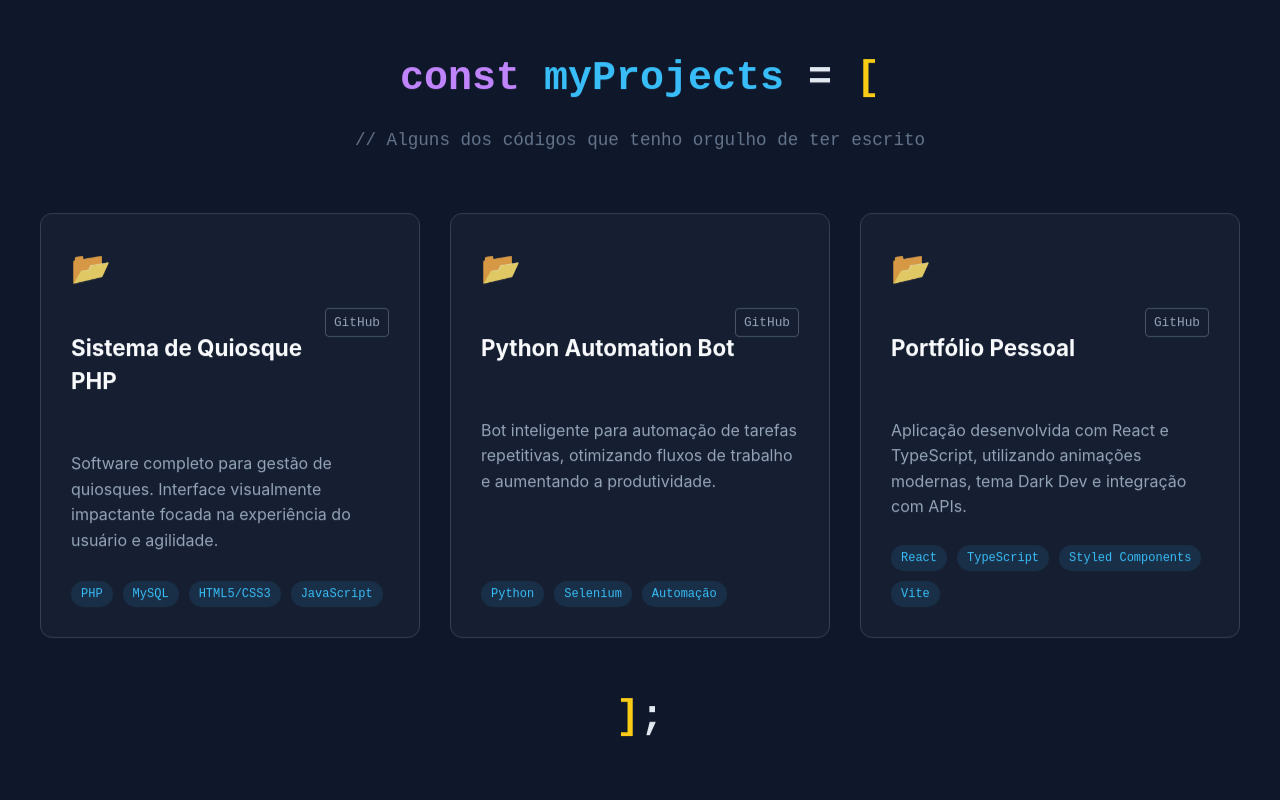
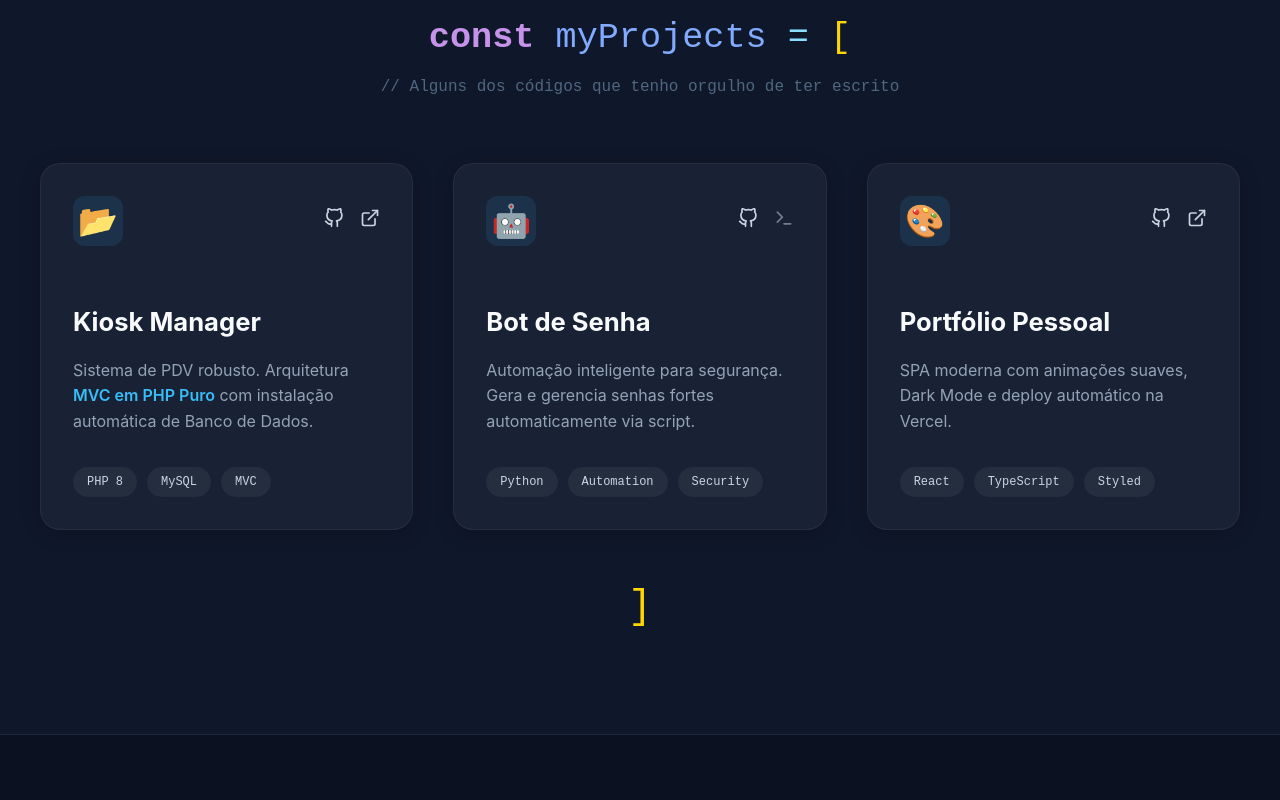
Before and after one commit to Bueno19/Portifolio-FB, a React (Vite) app: page / in a window 1280 px wide. Shown: the part 2160-2960 px from the top of the page. Built offline with nearby package versions, Linux system fonts and the light colour scheme.

Commit message:
Novo design dos cards de projetos

```diff
--- a/src/sections/Projects.tsx
+++ b/src/sections/Projects.tsx
@@ -1,89 +1,273 @@
 import React from 'react';
 import styled from 'styled-components';
 
-interface Project { title: string; description: string; techs: string[]; link: string; github: string; }
-
-const projectsData: Project[] = [
-    {
-        title: "Sistema de Quiosque PHP",
-        description: "Software completo para gestão de quiosques. Interface visualmente impactante focada na experiência do usuário e agilidade.",
-        techs: ["PHP", "MySQL", "HTML5/CSS3", "JavaScript"],
-        link: "#",
-        github: "https://github.com/Bueno19"
-    },
-    {
-        title: "Python Automation Bot",
-        description: "Bot inteligente para automação de tarefas repetitivas, otimizando fluxos de trabalho e aumentando a produtividade.",
-        techs: ["Python", "Selenium", "Automação"],
-        link: "#",
-        github: "https://github.com/Bueno19"
-    },
-    {
-        title: "Portfólio Pessoal",
-        description: "Aplicação desenvolvida com React e TypeScript, utilizando animações modernas, tema Dark Dev e integração com APIs.",
-        techs: ["React", "TypeScript", "Styled Components", "Vite"],
-        link: "#",
-        github: "https://github.com/Bueno19"
-    }
-];
-
 export const Projects: React.FC = () => {
     return (
-        // ID OBRIGATÓRIO PARA NAVEGAÇÃO
-        <SectionContainer id="projects">
-            <Container>
-                <HeaderContent>
-                    <SectionTitle>
-                        <span className="purple">const</span> <span className="blue">myProjects</span> = <span className="yellow">[</span>
-                    </SectionTitle>
-                    <SubTitle>// Alguns dos códigos que tenho orgulho de ter escrito</SubTitle>
-                </HeaderContent>
-                <Grid>
-                    {projectsData.map((project, index) => (
-                        <ProjectCard key={index}>
-                            <FolderIcon>📂</FolderIcon>
-                            <CardHeader>
-                                <ProjectTitle>{project.title}</ProjectTitle>
-                                <IconLink href={project.github} target="_blank">GitHub</IconLink>
-                            </CardHeader>
-                            <Description>{project.description}</Description>
-                            <TechStack>
-                                {project.techs.map(tech => <Tag key={tech}>{tech}</Tag>)}
-                            </TechStack>
-                        </ProjectCard>
-                    ))}
-                </Grid>
-                <SectionClosing><span className="yellow">]</span>;</SectionClosing>
-            </Container>
-        </SectionContainer>
+        <Container>
+            {/* CABEÇALHO (Mantido o estilo Array que você gostou) */}
+            <CodeHeader>
+                <div className="line-code">
+                    <span className="keyword">const</span>
+                    <span className="var-name"> myProjects</span>
+                    <span className="operator"> = </span>
+                    <span className="bracket"> [</span>
+                </div>
+                <div className="comment">// Alguns dos códigos que tenho orgulho de ter escrito</div>
+            </CodeHeader>
+
+            <ProjectsGrid>
+
+                {/* --- CARD 1: KIOSK MANAGER --- */}
+                <ProjectCard>
+                    <CardTop>
+                        <IconBox>
+                            📂
+                        </IconBox>
+                        <Links>
+                            <a href="https://github.com/Bueno19/Quiosque-php" target="_blank" rel="noopener noreferrer">
+                                <svg xmlns="http://www.w3.org/2000/svg" width="20" height="20" viewBox="0 0 24 24" fill="none" stroke="currentColor" strokeWidth="2" strokeLinecap="round" strokeLinejoin="round"><path d="M9 19c-5 1.5-5-2.5-7-3m14 6v-3.87a3.37 3.37 0 0 0-.94-2.61c3.14-.35 6.44-1.54 6.44-7A5.44 5.44 0 0 0 20 4.77 5.07 5.07 0 0 0 19.91 1S18.73.65 16 2.48a13.38 13.38 0 0 0-7 0C6.27.65 5.09 1 5.09 1A5.07 5.07 0 0 0 5 4.77a5.44 5.44 0 0 0-1.5 3.78c0 5.42 3.3 6.61 6.44 7A3.37 3.37 0 0 0 9 18.13V22"></path></svg>
+                            </a>
+                            <a href="https://github.com/Bueno19/Quiosque-php#readme" target="_blank" rel="noopener noreferrer">
+                                <svg xmlns="http://www.w3.org/2000/svg" width="20" height="20" viewBox="0 0 24 24" fill="none" stroke="currentColor" strokeWidth="2" strokeLinecap="round" strokeLinejoin="round"><path d="M18 13v6a2 2 0 0 1-2 2H5a2 2 0 0 1-2-2V8a2 2 0 0 1 2-2h6"></path><polyline points="15 3 21 3 21 9"></polyline><line x1="10" y1="14" x2="21" y2="3"></line></svg>
+                            </a>
+                        </Links>
+                    </CardTop>
+
+                    <CardContent>
+                        <h3>Kiosk Manager</h3>
+                        <p>
+                            Sistema de PDV robusto. Arquitetura <strong>MVC em PHP Puro</strong> com instalação automática de Banco de Dados.
+                        </p>
+                    </CardContent>
+
+                    <TechTags>
+                        <span>PHP 8</span>
+                        <span>MySQL</span>
+                        <span>MVC</span>
+                    </TechTags>
+                </ProjectCard>
+
+                {/* --- CARD 2: BOT DE SENHA --- */}
+                <ProjectCard>
+                    <CardTop>
+                        <IconBox>
+                            🤖
+                        </IconBox>
+                        <Links>
+                            <a href="https://github.com/Bueno19/Botsenha" target="_blank" rel="noopener noreferrer">
+                                <svg xmlns="http://www.w3.org/2000/svg" width="20" height="20" viewBox="0 0 24 24" fill="none" stroke="currentColor" strokeWidth="2" strokeLinecap="round" strokeLinejoin="round"><path d="M9 19c-5 1.5-5-2.5-7-3m14 6v-3.87a3.37 3.37 0 0 0-.94-2.61c3.14-.35 6.44-1.54 6.44-7A5.44 5.44 0 0 0 20 4.77 5.07 5.07 0 0 0 19.91 1S18.73.65 16 2.48a13.38 13.38 0 0 0-7 0C6.27.65 5.09 1 5.09 1A5.07 5.07 0 0 0 5 4.77a5.44 5.44 0 0 0-1.5 3.78c0 5.42 3.3 6.61 6.44 7A3.37 3.37 0 0 0 9 18.13V22"></path></svg>
+                            </a>
+                            <span className="disabled" title="Executar via Terminal">
+                                <svg xmlns="http://www.w3.org/2000/svg" width="20" height="20" viewBox="0 0 24 24" fill="none" stroke="currentColor" strokeWidth="2" strokeLinecap="round" strokeLinejoin="round"><polyline points="4 17 10 11 4 5"></polyline><line x1="12" y1="19" x2="20" y2="19"></line></svg>
+                            </span>
+                        </Links>
+                    </CardTop>
+
+                    <CardContent>
+                        <h3>Bot de Senha</h3>
+                        <p>
+                            Automação inteligente para segurança. Gera e gerencia senhas fortes automaticamente via script.
+                        </p>
+                    </CardContent>
+
+                    <TechTags>
+                        <span className="python">Python</span>
+                        <span>Automation</span>
+                        <span>Security</span>
+                    </TechTags>
+                </ProjectCard>
+
+                {/* --- CARD 3: PORTFÓLIO --- */}
+                <ProjectCard>
+                    <CardTop>
+                        <IconBox>
+                            🎨
+                        </IconBox>
+                        <Links>
+                            <a href="https://github.com/Bueno19/Portifolio-FB" target="_blank" rel="noopener noreferrer">
+                                <svg xmlns="http://www.w3.org/2000/svg" width="20" height="20" viewBox="0 0 24 24" fill="none" stroke="currentColor" strokeWidth="2" strokeLinecap="round" strokeLinejoin="round"><path d="M9 19c-5 1.5-5-2.5-7-3m14 6v-3.87a3.37 3.37 0 0 0-.94-2.61c3.14-.35 6.44-1.54 6.44-7A5.44 5.44 0 0 0 20 4.77 5.07 5.07 0 0 0 19.91 1S18.73.65 16 2.48a13.38 13.38 0 0 0-7 0C6.27.65 5.09 1 5.09 1A5.07 5.07 0 0 0 5 4.77a5.44 5.44 0 0 0-1.5 3.78c0 5.42 3.3 6.61 6.44 7A3.37 3.37 0 0 0 9 18.13V22"></path></svg>
+                            </a>
+                            <a href="https://portifolio-fb.vercel.app" target="_blank" rel="noopener noreferrer">
+                                <svg xmlns="http://www.w3.org/2000/svg" width="20" height="20" viewBox="0 0 24 24" fill="none" stroke="currentColor" strokeWidth="2" strokeLinecap="round" strokeLinejoin="round"><path d="M18 13v6a2 2 0 0 1-2 2H5a2 2 0 0 1-2-2V8a2 2 0 0 1 2-2h6"></path><polyline points="15 3 21 3 21 9"></polyline><line x1="10" y1="14" x2="21" y2="3"></line></svg>
+                            </a>
+                        </Links>
+                    </CardTop>
+
+                    <CardContent>
+                        <h3>Portfólio Pessoal</h3>
+                        <p>
+                            SPA moderna com animações suaves, Dark Mode e deploy automático na Vercel.
+                        </p>
+                    </CardContent>
+
+                    <TechTags>
+                        <span>React</span>
+                        <span>TypeScript</span>
+                        <span>Styled</span>
+                    </TechTags>
+                </ProjectCard>
+
+            </ProjectsGrid>
+
+            <CodeFooter>
+                <span className="bracket">]</span>
+            </CodeFooter>
+        </Container>
     );
 };
 
-// --- Estilos ---
-const SectionContainer = styled.section` width: 100%; padding: 100px 20px; background-color: #0f172a; display: flex; justify-content: center; `;
-const Container = styled.div` width: 100%; max-width: 1200px; `;
-const HeaderContent = styled.div` margin-bottom: 60px; text-align: center; `;
-const SectionTitle = styled.h2`
-    font-size: 2.5rem; color: #e2e8f0; margin-bottom: 10px; font-family: 'Fira Code', monospace;
-    .purple { color: #c084fc; } .blue { color: #38bdf8; } .yellow { color: #facc15; }
-    @media (max-width: 768px) { font-size: 1.8rem; }
+// --- ESTILOS NOVOS ---
+
+const Container = styled.div`
+    padding: 6rem 2rem;
+    max-width: 1200px;
+    width: 100%;
+    margin: 0 auto;
 `;
-const SubTitle = styled.p` color: #64748b; font-size: 1.1rem; font-family: 'Fira Code', monospace; `;
-const SectionClosing = styled.h2` font-size: 2.5rem; color: #e2e8f0; margin-top: 50px; text-align: center; font-family: 'Fira Code', monospace; .yellow { color: #facc15; } `;
-const Grid = styled.div` display: grid; grid-template-columns: repeat(auto-fit, minmax(350px, 1fr)); gap: 30px; `;
+
+const CodeHeader = styled.div`
+    display: flex;
+    flex-direction: column;
+    align-items: center;
+    justify-content: center;
+    font-family: 'Fira Code', monospace;
+    font-size: 2.2rem;
+    margin-bottom: 4rem;
+    text-align: center;
+
+    @media (max-width: 768px) { font-size: 1.4rem; }
+
+    .line-code { margin-bottom: 10px; }
+    .keyword { color: #c792ea; font-weight: bold; }
+    .var-name { color: #82aaff; }
+    .operator { color: #89ddff; }
+    .bracket { color: #ffd700; }
+    .comment {
+        color: #607b96; font-size: 1rem;
+        font-family: 'Fira Code', monospace; opacity: 0.8;
+    }
+`;
+
+const CodeFooter = styled.div`
+    display: flex; justify-content: center;
+    font-family: 'Fira Code', monospace; font-size: 2.5rem;
+    margin-top: 3rem; .bracket { color: #ffd700; }
+`;
+
+const ProjectsGrid = styled.div`
+    display: grid;
+    grid-template-columns: repeat(auto-fit, minmax(320px, 1fr));
+    gap: 2.5rem; /* Mais espaço entre os cards */
+`;
+
 const ProjectCard = styled.div`
-    background: rgba(30, 41, 59, 0.5); border: 1px solid #334155; border-radius: 12px; padding: 30px;
-    transition: all 0.3s ease; display: flex; flex-direction: column; justify-content: space-between; min-height: 280px;
-    &:hover { transform: translateY(-10px); border-color: #38bdf8; background: rgba(30, 41, 59, 0.8); box-shadow: 0 10px 30px -10px rgba(0, 0, 0, 0.5); }
+    /* Efeito Glassmorphism Leve */
+    background: rgba(30, 41, 59, 0.7);
+    backdrop-filter: blur(10px);
+
+    padding: 2rem;
+    border-radius: 20px;
+    border: 1px solid rgba(255, 255, 255, 0.05);
+    display: flex;
+    flex-direction: column;
+    transition: all 0.4s ease;
+
+    /* Sombra suave */
+    box-shadow: 0 4px 20px rgba(0,0,0,0.2);
+
+    &:hover {
+        transform: translateY(-10px);
+        border-color: #38bdf8;
+        background: rgba(30, 41, 59, 0.9);
+        box-shadow: 0 0 30px rgba(56, 189, 248, 0.15); /* Brilho neon ao redor */
+    }
 `;
-const FolderIcon = styled.div` font-size: 2rem; margin-bottom: 1rem; `;
-const CardHeader = styled.div` display: flex; justify-content: space-between; align-items: flex-start; margin-bottom: 15px; `;
-const ProjectTitle = styled.h3` font-size: 1.4rem; color: #f8fafc; font-weight: 700; `;
-const IconLink = styled.a`
-    font-family: 'Fira Code', monospace; font-size: 0.8rem; color: #94a3b8; text-decoration: none;
-    border: 1px solid #475569; padding: 4px 8px; border-radius: 4px; transition: 0.3s;
-    &:hover { color: #38bdf8; border-color: #38bdf8; background: rgba(56, 189, 248, 0.1); }
+
+const CardTop = styled.div`
+    display: flex;
+    justify-content: space-between;
+    align-items: center;
+    margin-bottom: 2rem;
 `;
-const Description = styled.p` color: #94a3b8; font-size: 1rem; line-height: 1.6; margin-bottom: 25px; flex-grow: 1; `;
-const TechStack = styled.div` display: flex; flex-wrap: wrap; gap: 10px; margin-top: auto; `;
-const Tag = styled.span` font-family: 'Fira Code', monospace; font-size: 0.75rem; color: #38bdf8; background: rgba(56, 189, 248, 0.1); padding: 4px 10px; border-radius: 20px; `;
+
+const IconBox = styled.div`
+    font-size: 2rem;
+    width: 50px;
+    height: 50px;
+    display: flex;
+    align-items: center;
+    justify-content: center;
+    background: rgba(56, 189, 248, 0.1);
+    border-radius: 12px;
+    color: #38bdf8;
+    transition: 0.3s;
+
+    ${ProjectCard}:hover & {
+        background: #38bdf8;
+        color: #0f172a;
+        transform: rotate(-10deg);
+    }
+`;
+
+const Links = styled.div`
+    display: flex; gap: 1rem;
+
+    a, .disabled {
+        color: #cbd5e1;
+        transition: all 0.3s;
+        cursor: pointer;
+
+        &:hover {
+            color: #38bdf8;
+            transform: scale(1.2);
+        }
+    }
+    .disabled { opacity: 0.5; cursor: not-allowed; }
+`;
+
+const CardContent = styled.div`
+    flex-grow: 1; /* Empurra as tags para baixo */
+
+    h3 {
+        color: #f8fafc;
+        font-size: 1.6rem;
+        margin-bottom: 1rem;
+        font-family: 'Inter', sans-serif;
+        font-weight: 700;
+        transition: color 0.3s;
+
+        ${ProjectCard}:hover & { color: #38bdf8; }
+    }
+
+    p {
+        color: #94a3b8;
+        font-size: 1rem;
+        line-height: 1.6;
+        margin-bottom: 2rem;
+
+        strong { color: #38bdf8; font-weight: 600; }
+    }
+`;
+
+const TechTags = styled.div`
+    display: flex; flex-wrap: wrap; gap: 10px; margin-top: auto;
+
+    span {
+        font-family: 'Fira Code', monospace;
+        font-size: 0.75rem;
+        padding: 6px 14px;
+        border-radius: 50px;
+        background: rgba(255, 255, 255, 0.05);
+        color: #cbd5e1;
+        transition: all 0.3s;
+
+        &:hover {
+            background: rgba(56, 189, 248, 0.2);
+            color: #38bdf8;
+        }
+
+        &.python {
+            &:hover { background: rgba(255, 235, 59, 0.2); color: #ffeb3b; }
+        }
+    }
+`;
```
Also changed, not shown: 1 other file (tests, documents, lock files or other folders).
